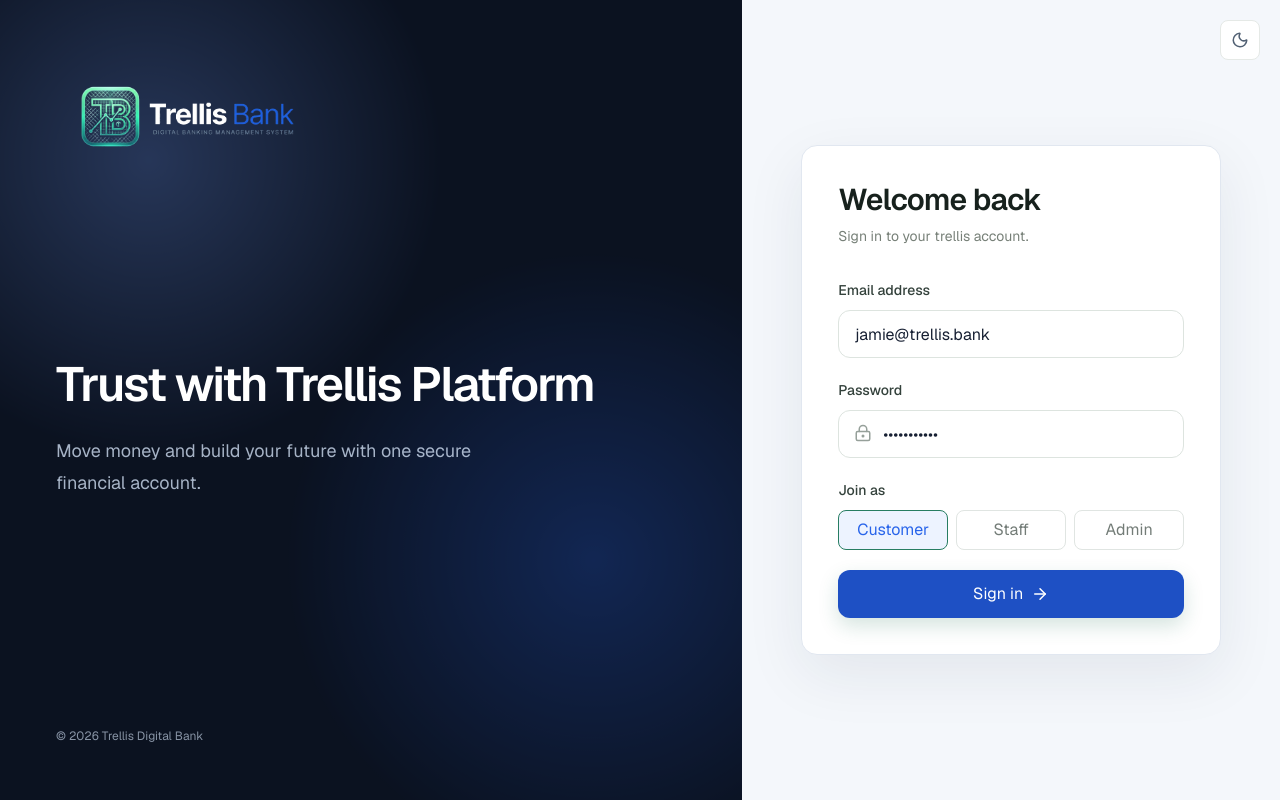
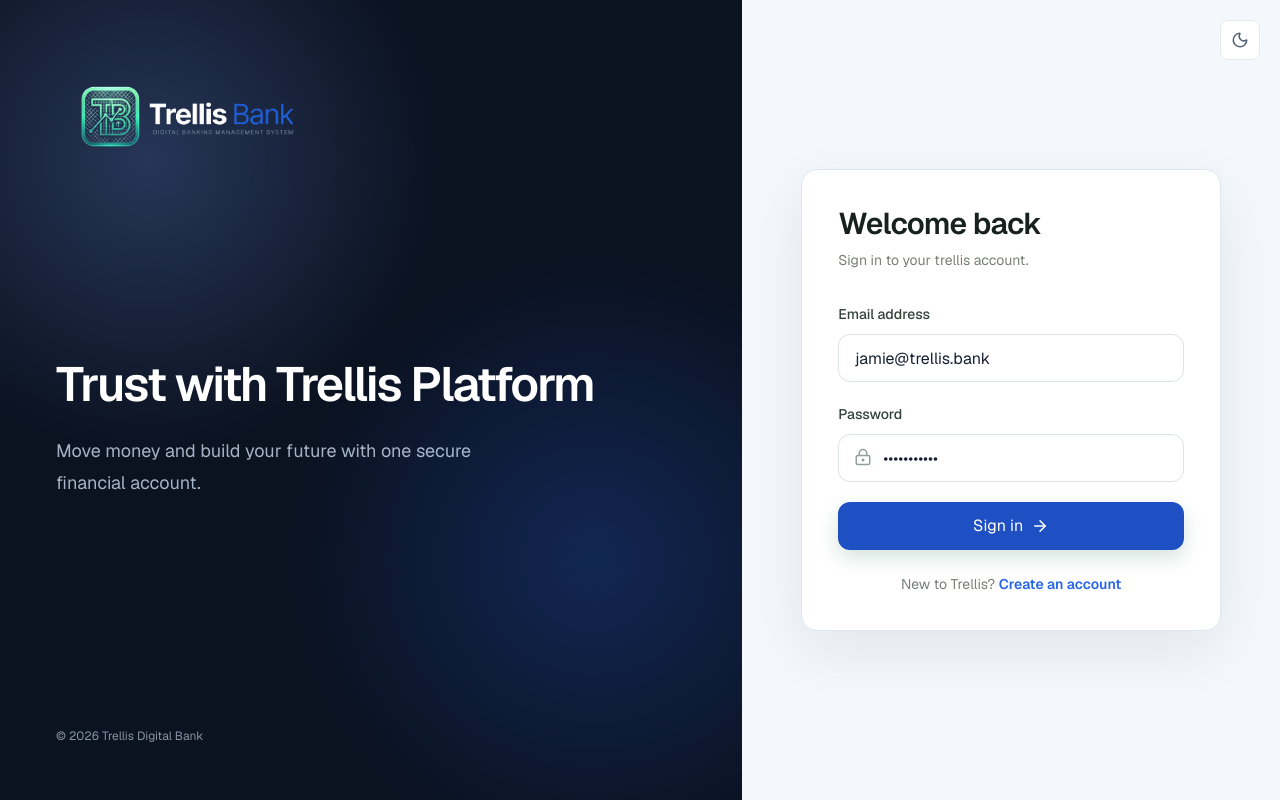
Before and after one commit to IamPial/trellis-digital-bank, a Next.js app: page /login in a window 1280 px wide. Built offline with nearby package versions, Linux system fonts and the light colour scheme.

Commit message:
remove some text and add new text

```diff
--- a/src/app/login/page.tsx
+++ b/src/app/login/page.tsx
@@ -4,7 +4,7 @@ import { useState } from "react";
 import { useRouter } from "next/navigation";
 import { ArrowRight, LockKeyhole } from "lucide-react";
 import { useAppDispatch } from "@/store/hooks";
-import { setAuth, Role } from "@/store/store";
+import { setAuth } from "@/store/store";
 import { toast } from "sonner";
 import ThemeToggle from "@/components/ThemeToggle";
 import Image from "next/image";
@@ -12,7 +12,6 @@ import TrellisLogo from "@/components/TrellisLogo";
 import desktopLogo from "@/assets/trellis-dark.png";
 
 export default function LoginPage() {
-  const [role, setRole] = useState<Role>("customer");
   const [loading, setLoading] = useState(false);
   const router = useRouter();
   const dispatch = useAppDispatch();
@@ -22,7 +21,7 @@ export default function LoginPage() {
     setLoading(true);
     try {
       const form = new FormData(event.currentTarget as HTMLFormElement);
-      const email = role === "admin" ? "admin@trellis.bank" : role === "staff" ? "staff@trellis.bank" : "jamie@trellis.bank";
+      const email = String(form.get("email") || "").trim();
       const password = String(form.get("password") || "trellisdemo");
       const response = await fetch("/api/auth/login", {
         method: "POST",
@@ -61,7 +60,7 @@ export default function LoginPage() {
           <h1 className="text-5xl font-semibold leading-[1.08] tracking-[-0.04em]">Trust with Trellis Platform</h1>
           <p className="mt-6 max-w-md text-lg leading-8 text-blue-100/75">Move money and build your future with one secure financial account.</p>
         </div>
-        <p className="relative z-10 text-xs text-blue-100/60">© 2026 Trellis Digital Bank</p>
+        <p className="relative z-10 text-xs text-blue-100/60">© {new Date().getFullYear()} Trellis Digital Bank</p>
       </section>
 
       <section className="flex-1 flex items-center justify-center px-6 py-10">
@@ -87,18 +86,14 @@ export default function LoginPage() {
                 <input name="password" type="password" defaultValue="trellisdemo" className="h-12 w-full rounded-xl border border-[#dde4df] bg-white pl-11 pr-4 outline-none transition focus:border-[#278367] focus:ring-4 focus:ring-[#278367]/10" />
               </div>
             </label>
-            <div>
-              <span className="text-sm font-medium text-[#33413b]">Join as</span>
-              <div className="mt-2 grid grid-cols-3 gap-2">
-                {(["customer","staff","admin"] as Role[]).map((item) => (
-                  <button type="button" key={item} onClick={() => setRole(item)} className={`h-10 rounded-lg border text-sm capitalize transition ${role === item ? "border-[#277d62] bg-[#edf7f3] text-[#1d6751]" : "border-[#e0e5e2] bg-white text-[#737c77]"}`}>{item}</button>
-                ))}
-              </div>
-            </div>
             <button disabled={loading} className="h-12 w-full rounded-xl bg-[#176b50] text-white font-semibold flex items-center justify-center gap-2 shadow-[0_8px_20px_rgba(23,107,80,.18)] hover:bg-[#125940] transition disabled:opacity-70">
               {loading ? "Signing in..." : "Sign in"} <ArrowRight size={18} />
             </button>
           </form>
+          <p className="mt-6 text-center text-sm text-[#778078]">
+            New to Trellis?{" "}
+            <a href="/register" className="font-semibold text-[#2864ea] hover:underline">Create an account</a>
+          </p>
         </div>
       </section>
     </main>
```
